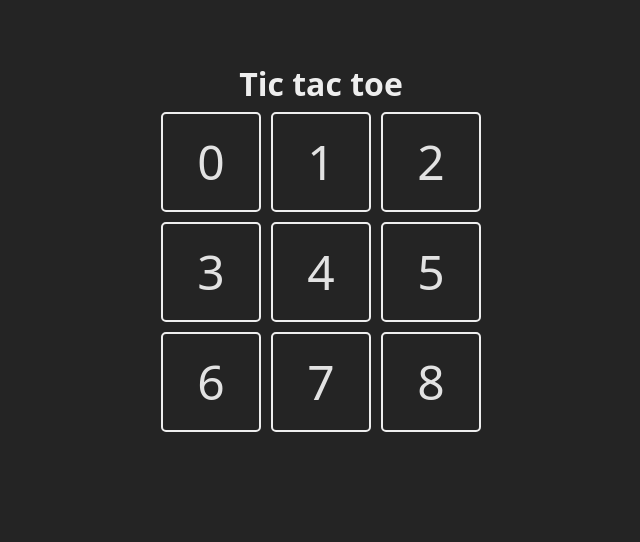
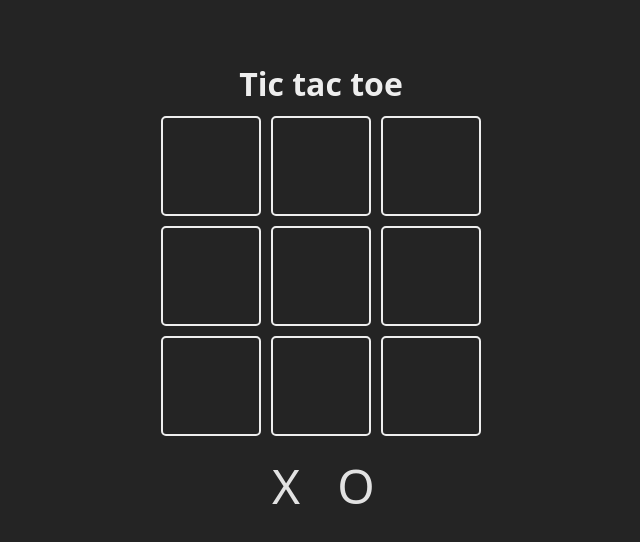
Before and after one commit to ImYetiDev/cursoReact, a React (Vite) app in the folder projects/02-tic-tac-toe/: page / in a window 1280 px wide. Shown: the top 542 px of the page, without its empty margins (319-959 px from the left). Built offline with nearby package versions, Linux system fonts and the light colour scheme.

Commit message:
Refactor Tic Tac Toe board rendering and update CSS styles

```diff
--- a/projects/02-tic-tac-toe/src/App.jsx
+++ b/projects/02-tic-tac-toe/src/App.jsx
@@ -1,3 +1,4 @@
+import { useState } from 'react'
 import './App.css'
 
 const TURNS = {
@@ -5,7 +6,7 @@
   O: 'O'
 }
 
-const board = Array(9).fill(null)
+
 
 const Square = ({ children, updateBoard, index }) => {
   return (
@@ -16,6 +17,11 @@
 }
 
 function App() {
+  const [board, setBoard] = useState(
+    Array(9).fill(null)
+  )
+
+  const [turn, setTurn] = useState(TURNS.X)
 
   return (
     <main className='board'>
@@ -27,14 +33,17 @@
               <Square
                 key={index}
               >
-                {index}
+
               </Square>
             )
           })
         }
       </section>
 
-
+      <section className='turn'>
+        <Square isSelected={turn === TURNS.X}>{TURNS.X}</Square>
+        <Square>{TURNS.O}</Square>
+      </section>
     </main>
 
   )
--- a/projects/02-tic-tac-toe/src/index.css
+++ b/projects/02-tic-tac-toe/src/index.css
@@ -37,7 +37,7 @@
 
 .board h1 {
   color: #eee;
-  margin-bottom: 16px;
+  margin-bottom: 20px;
 }
 
 .board button {
```
